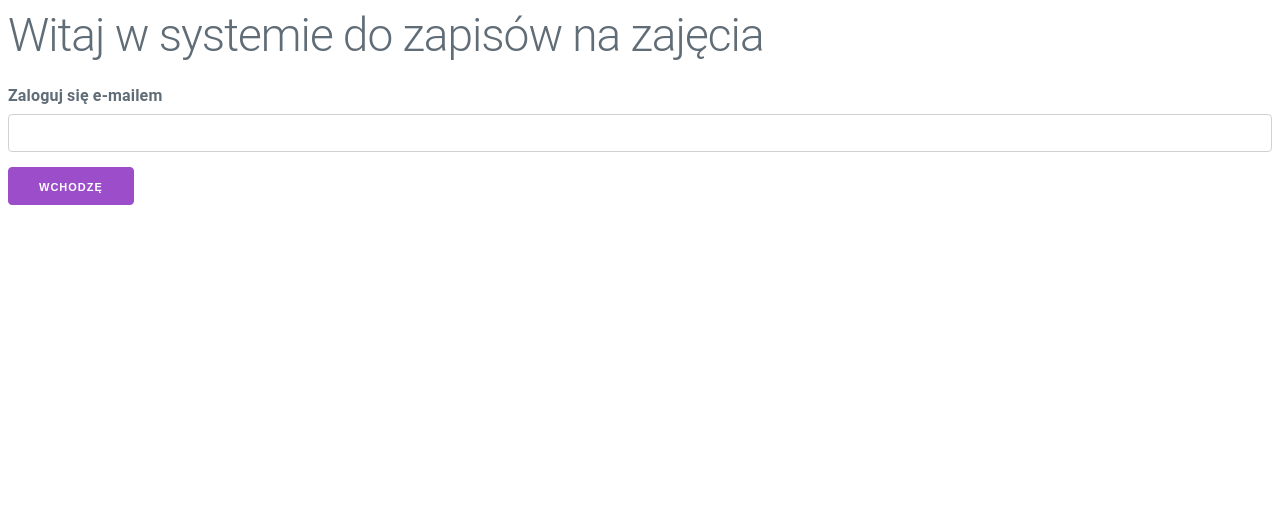
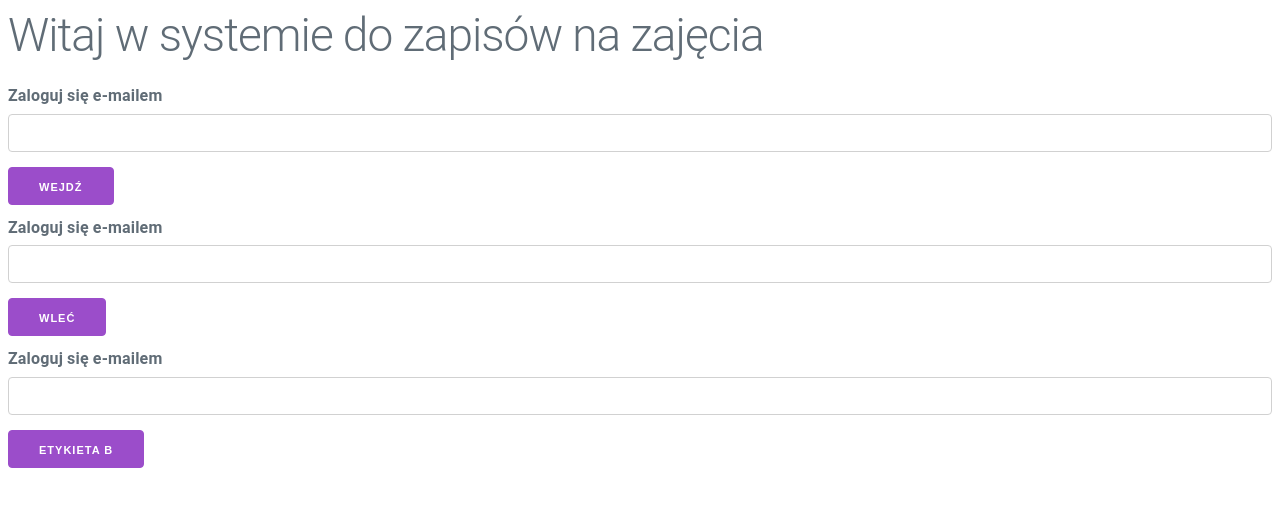
Before and after one commit to SuperDev0514/vue_project, a Vue app: page / in a window 1280 px wide. Shown: the top 506 px of the page. Built offline with nearby package versions, Linux system fonts and the light colour scheme.

Commit message:
Button label and many login forms

```diff
--- a/src/App.vue
+++ b/src/App.vue
@@ -8,7 +8,10 @@
         </div>
 
         <div v-else>
-            <LoginForm @login="(username) => logMeIn(username)"></LoginForm>
+            <LoginForm @login="(username) => logMeIn(username)" button-label="Wejdź"></LoginForm>
+            <LoginForm @login="(username) => logMeIn(username)" button-label="Wleć"></LoginForm>
+            <LoginForm @login="(username) => logMeIn(username)"
+                        :button-label="Math.random() < 0.5 ? 'Etykieta A' : 'Etykieta B'"></LoginForm>
         </div>
 
     </div>
--- a/src/LoginForm.vue
+++ b/src/LoginForm.vue
@@ -2,12 +2,15 @@
     <div>
         <label>Zaloguj się e-mailem</label>
         <input type="email" v-model="email">
-        <button @click="enter()">Wchodzę</button>
+        <button @click="enter()">{{ buttonLabel }}</button>
     </div>
 </template>
 
 <script>
     export default {
+        props: {
+          buttonLabel: String
+        },
         data() {
             return {
                 email: ''
```
